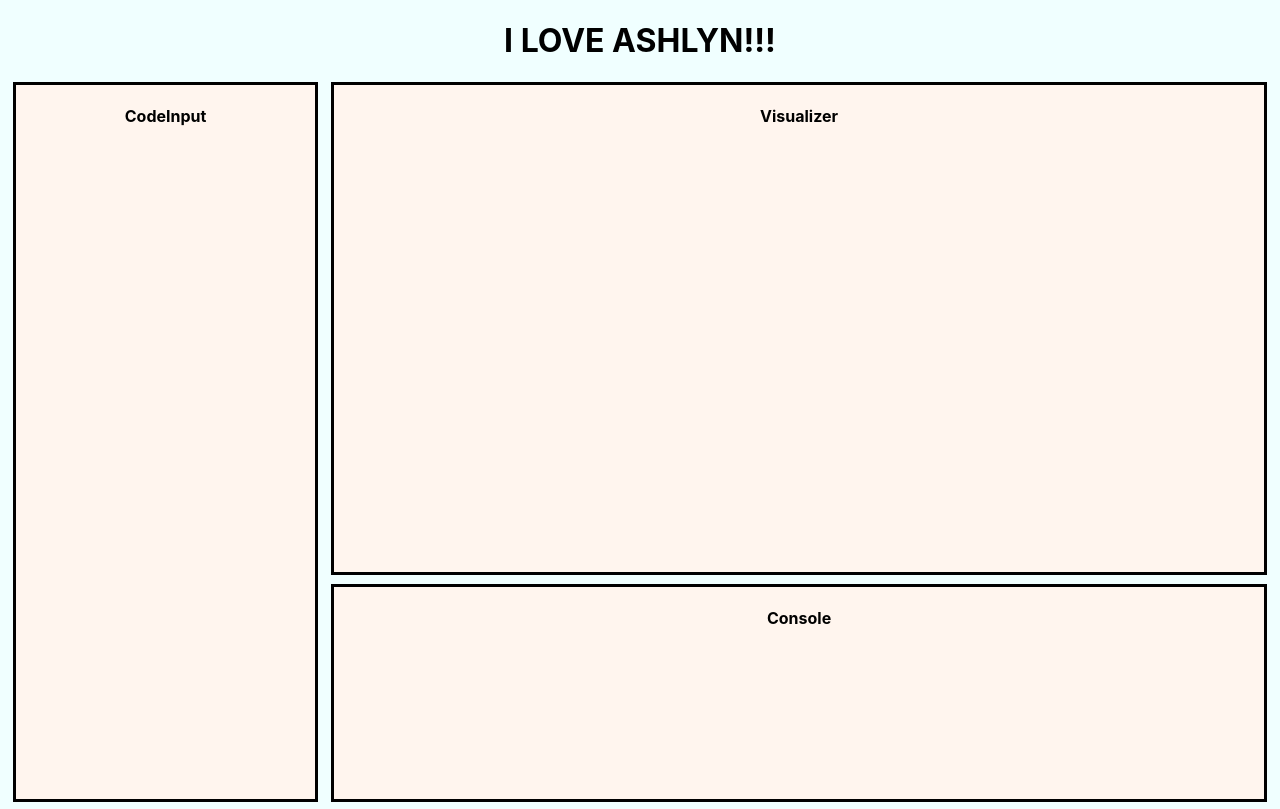
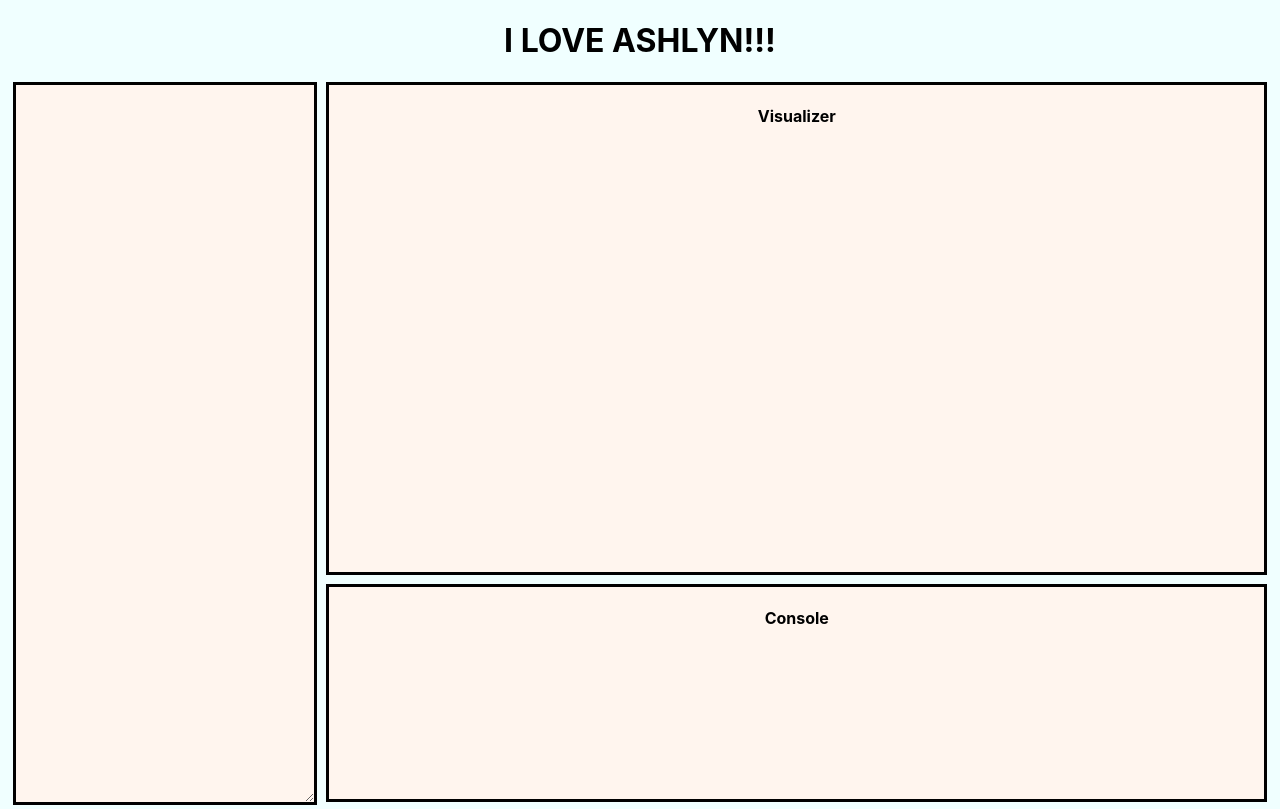
Before and after one commit to ngwatso/cs-visualizer, a React (Create React App) app in the folder visualizer/: page / in a window 1280 px wide. Built offline with nearby package versions, Linux system fonts and the light colour scheme.

Commit message:
created text are, set font

```diff
--- a/visualizer/src/App.css
+++ b/visualizer/src/App.css
@@ -1,6 +1,8 @@
 /**
 * @prettier
 */
+@import url('https://fonts.googleapis.com/css2?family=Fira+Code&display=swap');
+
 body {
 	background-color: #f0ffff;
 }
@@ -53,23 +55,31 @@ body {
 }
 
 .code-input {
-	background-color: #fff5ee;
-
+	/* background-color: #fff5ee; */
 	width: 24%;
 	margin-right: 1%;
+	/* border: 3px solid black; */
+}
+
+.text-area {
+	padding: 0.5%;
+	width: 98%;
+	height: 99.25%;
+	background-color: #fff5ee;
 	border: 3px solid black;
+	overflow: scroll;
+	font-size: 1.5rem;
+	font-family: 'Fira Code', monospace;
 }
 
 .visualizer-console {
 	width: 75%;
-	/* border: 3px solid blue; */
 	display: flex;
 	flex-flow: column;
 }
 
 .visualizer {
 	background-color: #fff5ee;
-
 	height: 69%;
 	margin-bottom: 1%;
 	border: 3px solid black;
@@ -77,7 +87,6 @@ body {
 
 .console {
 	background-color: #fff5ee;
-
 	height: 30%;
 	border: 3px solid black;
 }
--- a/visualizer/src/components/CodeInput.js
+++ b/visualizer/src/components/CodeInput.js
@@ -5,7 +5,7 @@
 import React from 'react';
 
 const CodeInput = () => {
-	return <h4>CodeInput</h4>;
+	return <textarea className="text-area"></textarea>;
 };
 
 export default CodeInput;
```
